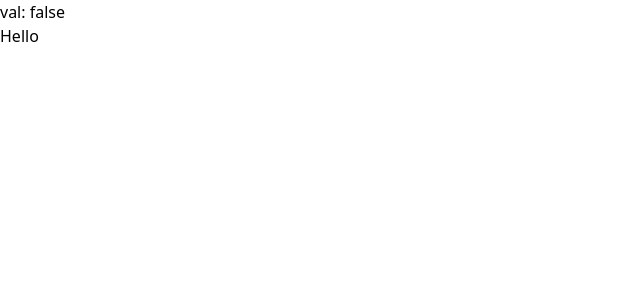
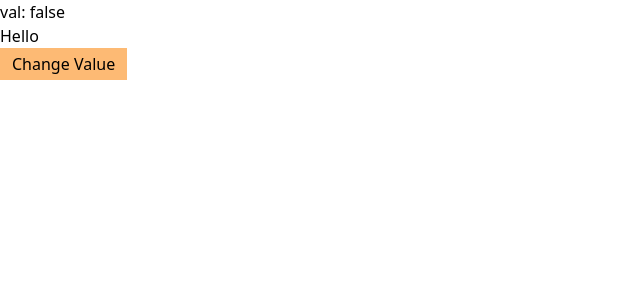
Before and after one commit to Sujeet17m/react_pro, a React (Vite) app in the folder Sujeet/: page / in a window 1280 px wide. Shown: the top 300 px of the page, without its empty margins (0-640 px from the left). Built offline with nearby package versions, Linux system fonts and the light colour scheme.

Commit message:
button onclick dynamic

```diff
--- a/Sujeet/src/App.jsx
+++ b/Sujeet/src/App.jsx
@@ -1,5 +1,4 @@
 import React from 'react'
-import { useState } from 'react'
 import Card from './Card';
 
 function App() {
--- a/Sujeet/src/Card.jsx
+++ b/Sujeet/src/Card.jsx
@@ -1,7 +1,7 @@
 import React, { useState } from 'react'
 
 function Card() {
-    const [val,setVal] = useState(false);
+    const [val,_setVal] = useState(false);
 
   return (
     <div>
@@ -9,6 +9,7 @@ function Card() {
       <h1>
         {val === false ? "Hello" : "World"}
       </h1>
+        <button onClick={() => _setVal(!val)} className={`px-3 py-1 ${val ? "bg-red-300": "bg-orange-300 "}`}>Change Value</button>
     </div>
   )
 }
```
